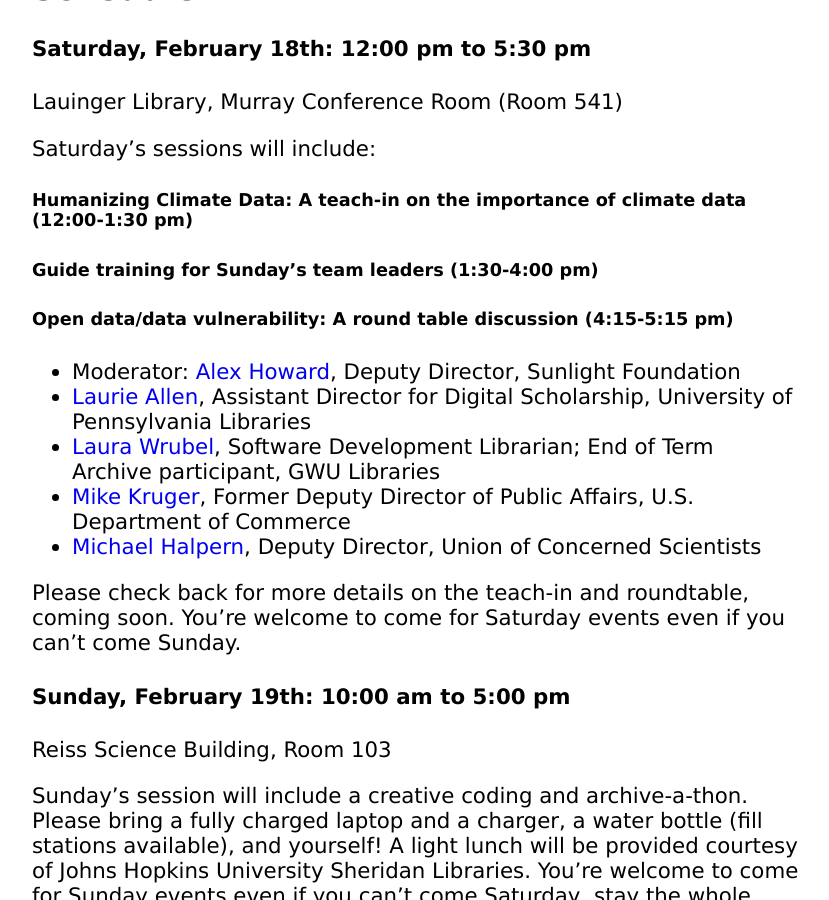
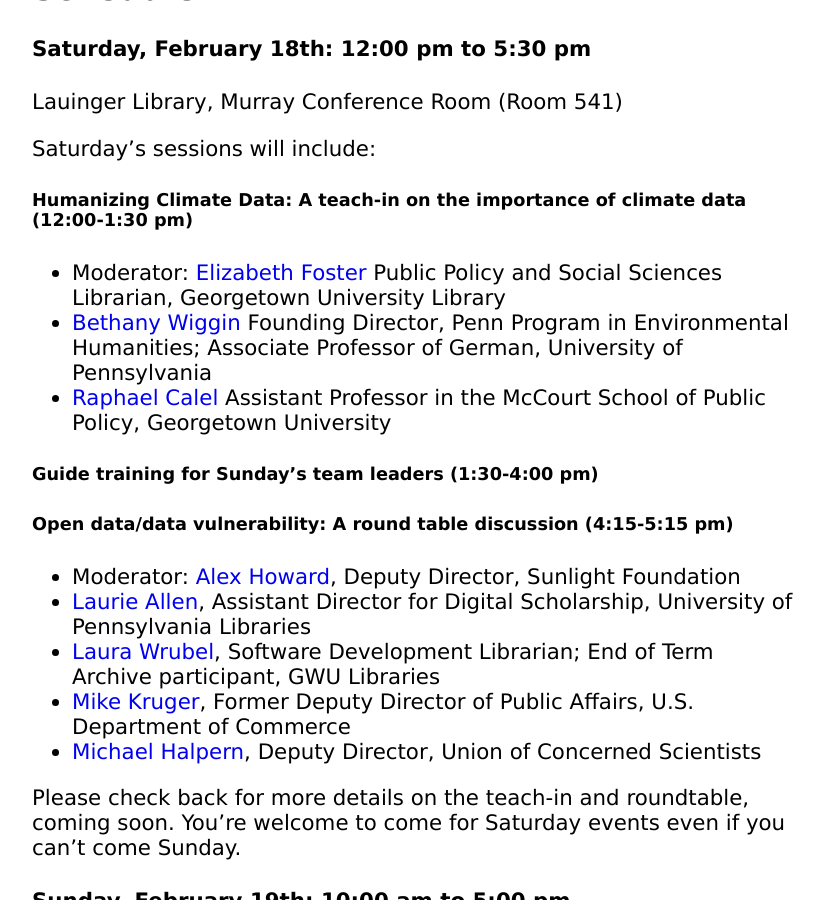
Before and after one commit to datarefuge/datarescue-dc, a Jekyll site: the page built from index.md, in a window 1280 px wide and 900 px high, scrolled down 1759 px. Shown: the whole window, without its empty margins (224-1053 px from the left). Built offline with Jekyll 4.4.1, drawn with Linux system fonts in a browser that asks for light colours.

Commit message:
added teach-in participants

```diff
--- a/index.md
+++ b/index.md
@@ -39,6 +39,10 @@
 Saturday's sessions will include:
 
 ##### Humanizing Climate Data: A teach-in on the importance of climate data (12:00-1:30 pm)
+
+* Moderator: [Elizabeth Foster](http://www.library.georgetown.edu/staff/ef534) Public Policy and Social Sciences Librarian, Georgetown University Library
+* [Bethany Wiggin](https://www.sas.upenn.edu/germanic/people/bethany-wiggin) Founding Director, Penn Program in Environmental Humanities; Associate Professor of German, University of Pennsylvania
+* [Raphael Calel](http://explore.georgetown.edu/people/rac121/) Assistant Professor in the McCourt School of Public Policy, Georgetown University
 
 ##### Guide training for Sunday's team leaders (1:30-4:00 pm)
 
```
